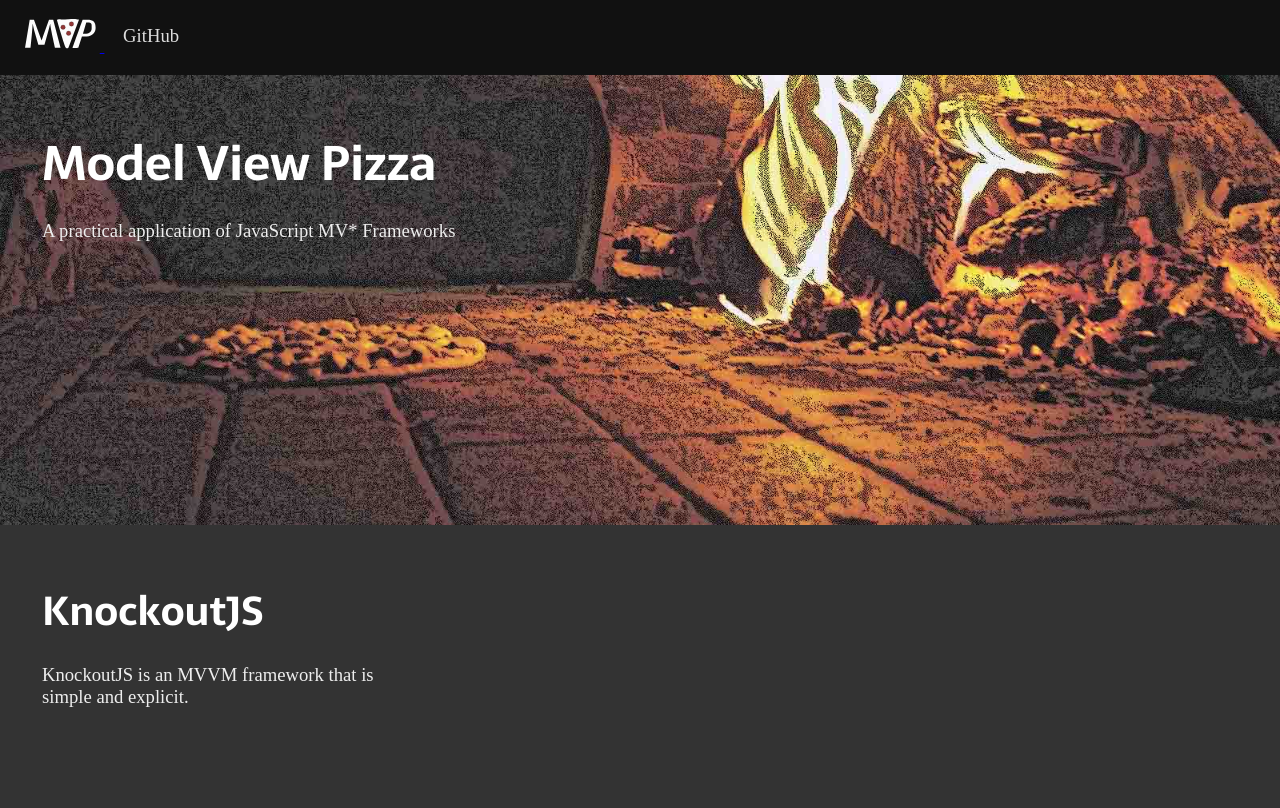
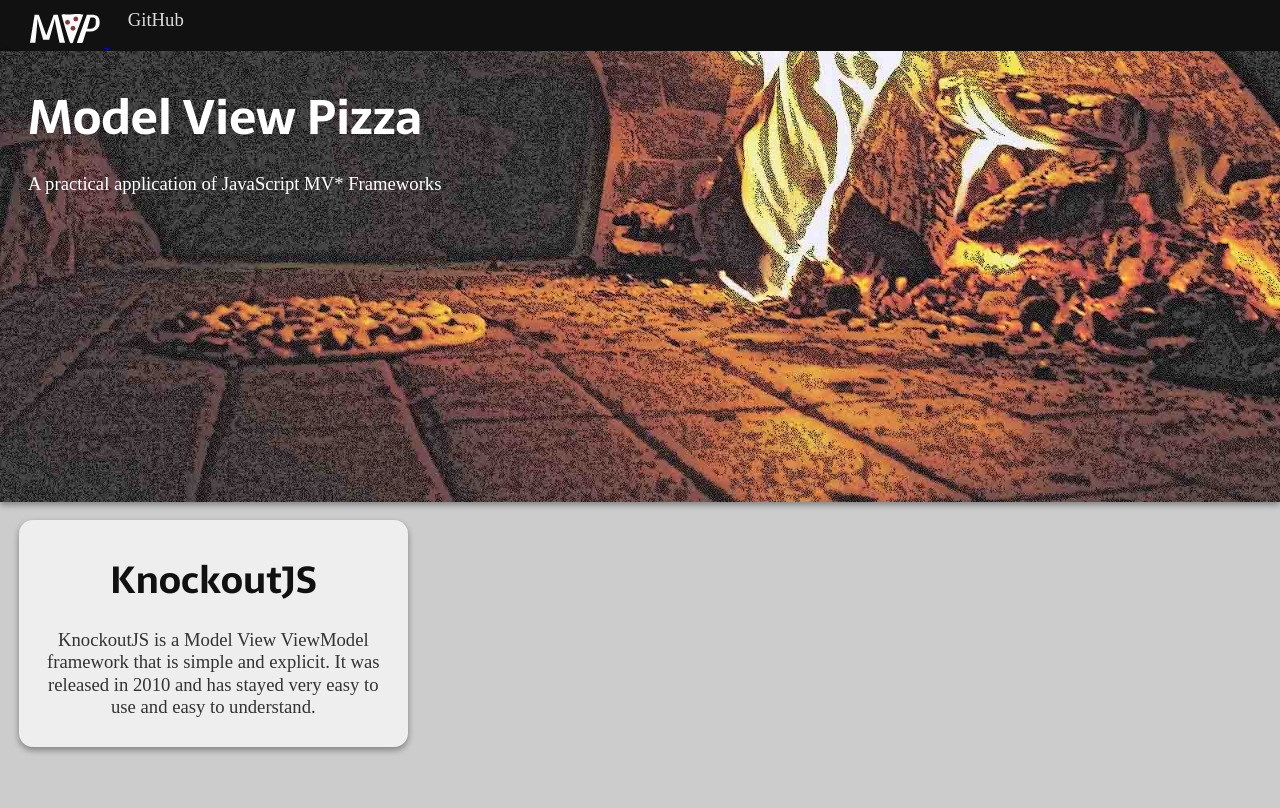
Before and after one commit to notoriousb1t/ModelViewPizza, a website: page index.html in a window 1280 px wide. Drawn offline with Linux system fonts and the light colour scheme.

Commit message:
improved the main index.html file

```diff
--- a/assets-src/less/main.less
+++ b/assets-src/less/main.less
@@ -1,12 +1,12 @@
 // base colors
 @nav-bg: #111111;
-@nav-fg: #eeeeee;
+@nav-fg: #cccccc;
 
-@pane-bg: #dddddd;
+@pane-bg: #eeeeee;
 @pane-fg: #333333;
 
-@base-bg: #333333;
-@base-fg: #eeeeee;
+@base-bg: #cccccc;
+@base-fg: #333333;
 @base-font-family: "Open Sans" Arial;
 @base-font-weight: 500;
 @base-line-height: 1.2em;
@@ -14,27 +14,27 @@
 @headings-font-family: "Sarala";
 @headings-font-weight: 700;
 @headings-line-height: 1em;
-@headings-color: #ffffff;
+@headings-color: #111111;
 
 @font-size-base:          14pt;
 @font-size-large:         ceil((@font-size-base * 1.25));
 @font-size-small:         ceil((@font-size-base * 0.85));
 
 @font-size-h1:            floor((@font-size-base * 2.6));
-@font-size-h2:            floor((@font-size-base * 2.15));
+@font-size-h2:            floor((@font-size-base * 2));
 @font-size-h3:            ceil((@font-size-base * 1.7));
 @font-size-h4:            ceil((@font-size-base * 1.25));
 @font-size-h5:            @font-size-base;
 @font-size-h6:            ceil((@font-size-base * 0.85));
 
-@screen-md:                  992px;
-@screen-lg:                  1200px;
+@screen-md:                  960px;
+@screen-lg:                  1024px;
 
 // base dimensions
-@nav-y: 4em;
-@x-padding: 0.75em;
-@y-padding: 1.25em;
-@y-min: 7em;
+@nav-y: 2.75em;
+@x-padding: 0.50em;
+@y-padding: 1.50em;
+@y-min: 5em;
 
 // default element styles
 html, body {
@@ -61,6 +61,7 @@ h1, h2, h3, h4, h5, h6 {
 
 h1 {
 	font-size: @font-size-h1;
+	color: white;
 }
 
 h2 {
@@ -98,15 +99,25 @@ div, nav {
 // grid system
 .grid {
 	display: flex;
+	flex-direction: row;
+    flex-wrap: wrap;
+	min-width: 329px;
 
+	&>.width-1-1 {
+		flex: 0 0 100%;
+		justify-content: space-between;
+	}
 	&>.width-1-2 {
 		flex: 0 0 100%;
+		justify-content: space-between;
 	}
 	&>.width-1-4 {
 		flex: 0 0 100%;
+		justify-content: space-between;
 	}
 	&>.width-1-3 {
 		flex: 0 0 100%;
+		justify-content: space-between;
 	}
 
 	@media screen and (min-width: @screen-md) {
@@ -133,16 +144,6 @@ div, nav {
 		}
 	}
 }
-
-	&>.width-1-2 {
-		flex: 0 0 (100%/2);
-	}
-	&>.width-1-4 {
-		flex: 0 0 (100%/4);
-	}
-	&>.width-1-3 {
-		flex: 0 0 (100%/3);
-	}
 
 // specialized classes
 .page-nav {
@@ -174,14 +175,14 @@ div, nav {
 	border-radius: 0.75em;
 	padding: @x-padding @y-padding;
 	margin: 1em;
-	min-height: 100%;
-	height: 100%;
 	max-height: 100%;
+	background-color: @pane-bg;
+	color: @pane-fg;
 }
 
 .nav-item {
 	display: inline-block;
-  	vertical-align: middle;
+  	vertical-align: bottom;
   	height: 100%;
   	padding-left: 1em;
   	padding-right: 1em;
@@ -193,9 +194,20 @@ div, nav {
 	}
 }
 
+#heroImage {
+	background-image: url('../images/oven.jpg');
+}
+
 // utility
 .text-right {
 	text-align: right;
+}
+.text-center {
+	text-align: center;
+}
+
+.text-inverse {
+	color: white;
 }
 
 .img-responsive {
@@ -215,12 +227,22 @@ div, nav {
 	padding: @x-padding @y-padding;
 }
 
-.height-2 {
-	height: (2*@y-min);
+.clickable {
+	cursor: pointer;
+}
+div.clickable,
+button.clickable {
+	.level(2);
+
+	&:hover {
+		.level(3);
+	}
 }
 
-.clickable {
-	cursor: pointer;
+@media screen and (max-width: @screen-md) {
+	.hidden-sm {
+		display: none;
+	}
 }
 
 // mixins
@@ -228,3 +250,43 @@ div, nav {
 	-webkit-box-sizing: @mode;
 	box-sizing: @mode;
 }
+
+.level-1 {
+	.level(1);
+}
+.level-2 {
+	.level(2);
+}
+.level-3 {
+	.level(3);
+}
+.level-4 {
+	.level(4);
+}
+.level-5 {
+	.level(5);
+}
+
+.level(@level: 1) when (@level = 1) {
+    box-shadow: 0 1px 3px rgba(0,0,0,0.12), 0 1px 2px rgba(0,0,0,0.24);
+}
+.level(@level: 1) when (@level = 2) {
+    box-shadow: 0 3px 6px rgba(0,0,0,0.16), 0 3px 6px rgba(0,0,0,0.23);
+}
+.level(@level: 1) when (@level = 3) {
+    box-shadow: 0 10px 20px rgba(0,0,0,0.19), 0 6px 6px rgba(0,0,0,0.23);
+}
+.level(@level: 1) when (@level = 4) {
+    box-shadow: 0 14px 28px rgba(0,0,0,0.25), 0 10px 10px rgba(0,0,0,0.22);
+}
+.level(@level: 1) when (@level = 5) {
+    box-shadow: 0 19px 38px rgba(0,0,0,0.30), 0 15px 12px rgba(0,0,0,0.22);
+}
+
+.scale(@by){
+    -moz-transform: scale(@by);
+    -ms-transform: scale(@by);
+    -o-transform: scale(@by);
+    -webkit-transform: scale(@by);
+    transform: scale(@by);
+}
--- a/index.html
+++ b/index.html
@@ -22,34 +22,38 @@
 				</div>
 			</div>
 		</nav>
-		<div class="page-content stage-center">
+		<div class="page-content">
 			<div class="relative">
-				<div class="absolute">
-					<div class="pane">
-						<h1>Model View Pizza</h1>
-						<p>A practical application of JavaScript MV* Frameworks</p>
+				<div class="absolute text-inverse">
+					<div class="grid padding">
+						<div class="width-1-1">
+							<h1>Model View Pizza</h1>
+							<p class="hidden-sm">A practical application of JavaScript MV* Frameworks</p>
+						</div>
 					</div>
 				</div>
-				<img src="/assets/images/oven.jpg" class="img-responsive" />
+				<img src="/assets/images/oven.jpg" class="img-responsive level-2" />
 			</div>
-			<div class="grid height-2">
-				<div class="width-1-3">
-					<div class="pane shadow-2 clickable" data-href="/knockoutjs">
+			<div class="grid">
+				<div class="width-1-3 text-center">
+					<div class="pane clickable" data-href="/knockoutjs">
 						<h2>KnockoutJS</h2>
 						<p>
-							KnockoutJS is an MVVM framework that is simple and explicit.
+							KnockoutJS is a Model View ViewModel framework that is simple and explicit.  It was released in 2010
+							and has stayed very easy to use and easy to understand.
 						</p>
 					</div>
 				</div>
-				<div class="width-1-3">
-					<div class="pane">
-
-					</div>
+				<div class="width-1-3 text-center">
+					<!--<div class="pane clickable" data-href="/angularjs1">
+						<h2>AngularJS 1</h2>
+						<p>
+							AngularJS is a highly productive Model View Controller framework by Google that
+							has widespread support by the developer community as a whole.
+						</p>
+					</div>-->
 				</div>
 				<div class="width-1-3">
-					<div class="pane">
-
-					</div>
 				</div>
 			</div>
 		</div>
```
Also changed, not shown: assets/styles/main.min.css.
